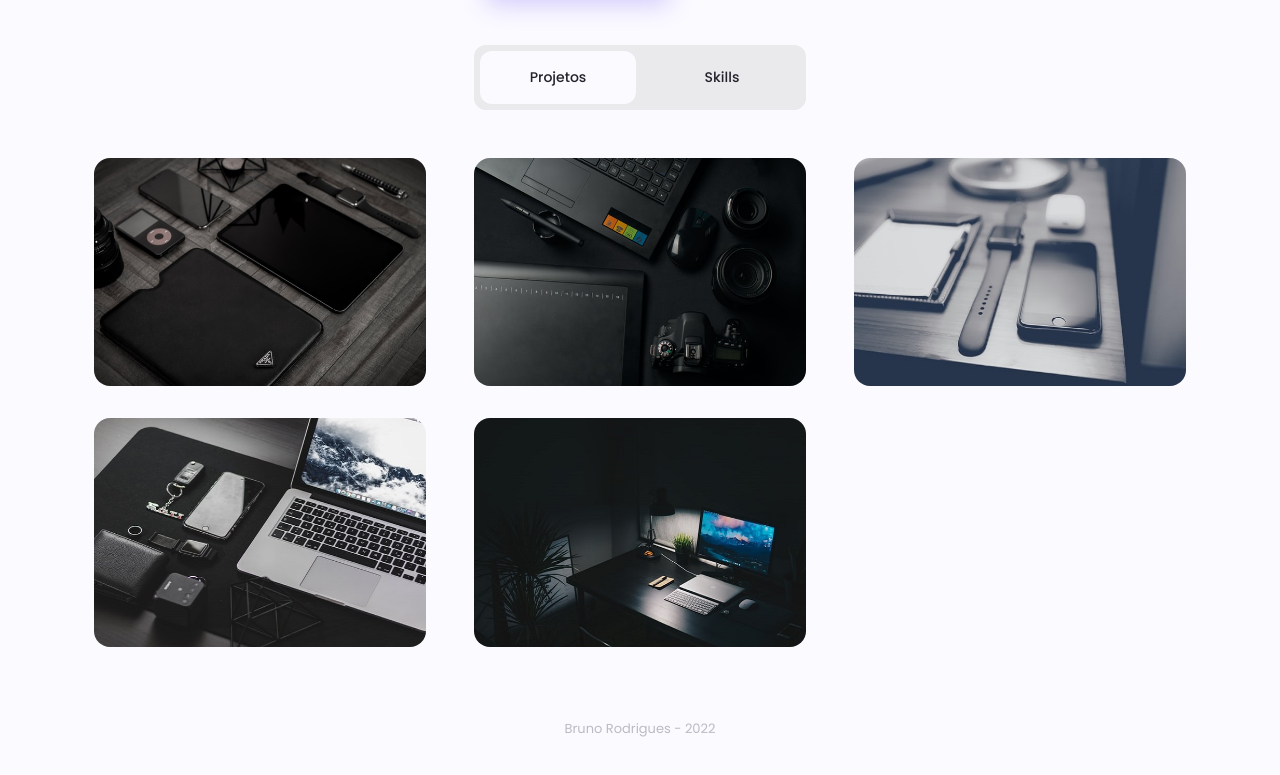
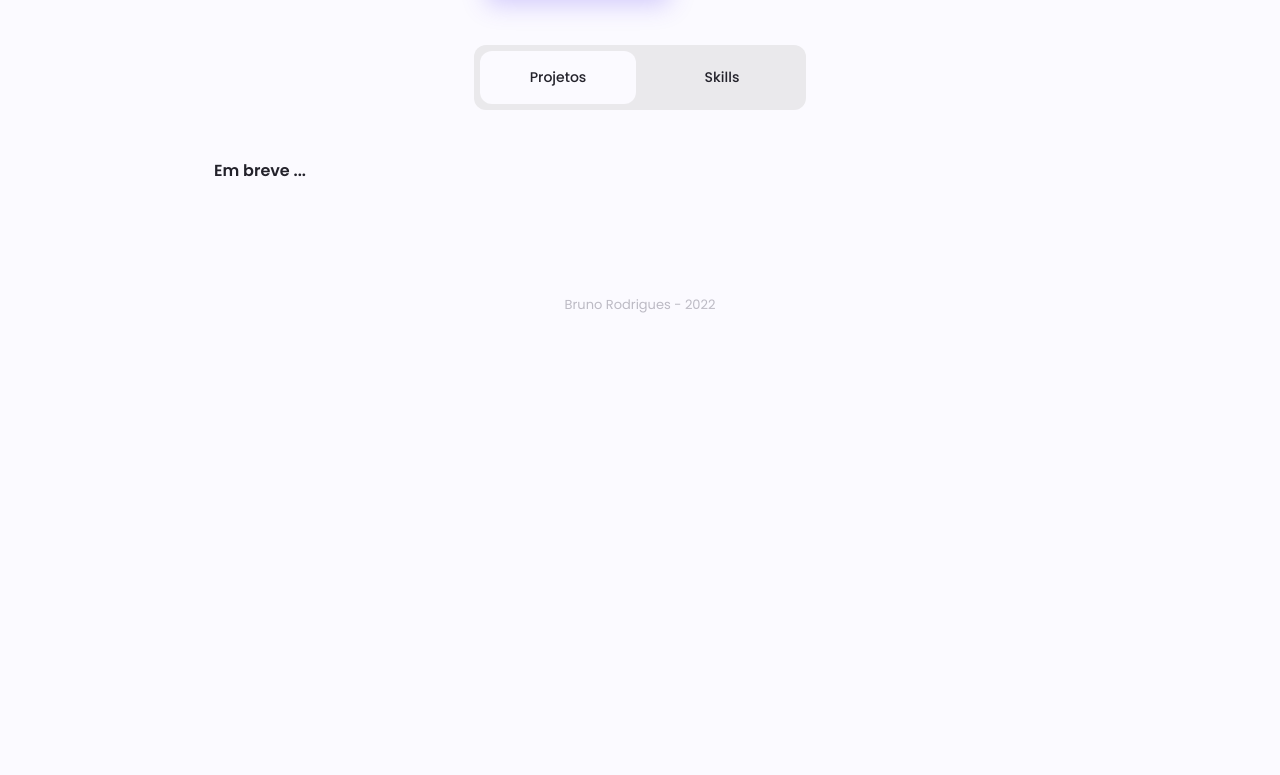
Before and after one commit to rmbruno/portfolio, a plain HTML site: page index.html in a window 1280 px wide. Shown: the part 421-1196 px from the top of the page. After the commit the page ends 800 px from the top, so only its background shows below. Drawn offline with nearby package versions, Linux system fonts and the light colour scheme.

Commit message:
29062022 1251

```diff
--- a/index.html
+++ b/index.html
@@ -47,7 +47,7 @@
 
                 <div class="profile__buttons">
                     <!-- Insert your CV -->
-                    <a download="" href="assets/pdf/Gianell-Cv.pdf" class="button">
+                    <a download="" href="assets/pdf/cv.pdf" class="button">
                         Download CV <i class="ri-download-line"></i>
                     </a>
 
@@ -82,74 +82,7 @@
                     <!--=============== PROJECTS ===============-->
                     <div class="projects__content grid filters__active" data-content id="projects">
                         <article class="projects__card">
-                            <!-- Insert your image in a rectangular format (Ex: 600 x 400, 1000 x 800, 1200 x 1000, etc) -->
-                            <img src="assets/img/project1.jpg" alt="" class="projects__img">
-
-                            <div class="projects__modal">
-                                <div>
-                                    <span class="projects__subtitle">Web</span>
-                                    <h3 class="projects__title">Payment Site</h3>
-                                    <a href="#" class="projects__button button button__small">
-                                        <i class="ri-link"></i>
-                                    </a>
-                                </div>
-                            </div>
-                        </article>
-
-                        <article class="projects__card">
-                            <img src="assets/img/project2.jpg" alt="" class="projects__img">
-
-                            <div class="projects__modal">
-                                <div>
-                                    <span class="projects__subtitle">Web</span>
-                                    <h3 class="projects__title">Portfolio website</h3>
-                                    <a href="#" class="projects__button button button__small">
-                                        <i class="ri-link"></i>
-                                    </a>
-                                </div>
-                            </div>
-                        </article>
-
-                        <article class="projects__card">
-                            <img src="assets/img/project3.jpg" alt="" class="projects__img">
-
-                            <div class="projects__modal">
-                                <div>
-                                    <span class="projects__subtitle">Movil</span>
-                                    <h3 class="projects__title">Fast food app</h3>
-                                    <a href="#" class="projects__button button button__small">
-                                        <i class="ri-link"></i>
-                                    </a>
-                                </div>
-                            </div>
-                        </article>
-
-                        <article class="projects__card">
-                            <img src="assets/img/project4.jpg" alt="" class="projects__img">
-
-                            <div class="projects__modal">
-                                <div>
-                                    <span class="projects__subtitle">Movil</span>
-                                    <h3 class="projects__title">Travel app</h3>
-                                    <a href="#" class="projects__button button button__small">
-                                        <i class="ri-link"></i>
-                                    </a>
-                                </div>
-                            </div>
-                        </article>
-
-                        <article class="projects__card">
-                            <img src="assets/img/project5.jpg" alt="" class="projects__img">
-
-                            <div class="projects__modal">
-                                <div>
-                                    <span class="projects__subtitle">Design</span>
-                                    <h3 class="projects__title">Music app design</h3>
-                                    <a href="#" class="projects__button button button__small">
-                                        <i class="ri-link"></i>
-                                    </a>
-                                </div>
-                            </div>
+                            <h3 class="skills__title">Em breve ...</h3>
                         </article>
                     </div>
 
```
Also changed, not shown: 2 other files.
